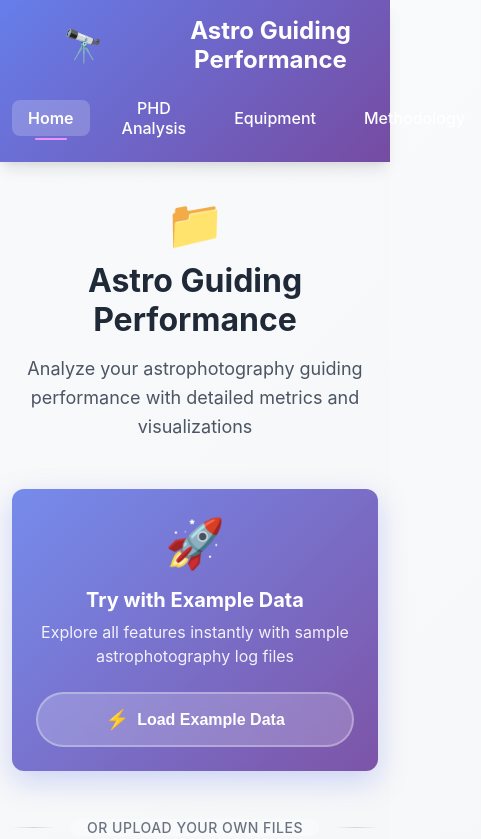
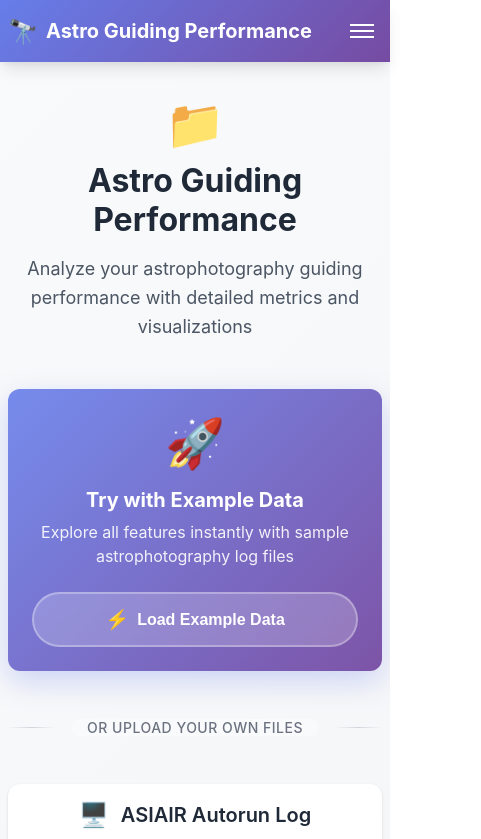
Before and after one commit to metalglove/astro-guiding-performance, a Vue app in the folder web/agp/: page / in a window 390 px wide. Shown: the top 839 px of the page, 481 px wide, since content can reach past the window. Built offline with nearby package versions, Linux system fonts and the light colour scheme; what chartjs-plugin-zoom would draw is missing.

Commit message:
feat(nav): implement responsive mobile menu with accessibility features

```diff
--- a/web/agp/src/App.vue
+++ b/web/agp/src/App.vue
@@ -7,11 +7,20 @@
             <span class="icon">🔭</span>
             Astro Guiding Performance
           </h1>
-          <nav class="app-nav">
-            <router-link to="/" class="nav-link">Home</router-link>
-            <router-link to="/phd" class="nav-link">PHD Analysis</router-link>
-            <router-link to="/equipment" class="nav-link">Equipment</router-link>
-            <router-link to="/methodology" class="nav-link">Methodology</router-link>
+          <button
+            class="mobile-menu-toggle"
+            @click="isMobileMenuOpen = !isMobileMenuOpen"
+            :class="{ 'active': isMobileMenuOpen }"
+          >
+            <span class="hamburger-line"></span>
+            <span class="hamburger-line"></span>
+            <span class="hamburger-line"></span>
+          </button>
+          <nav class="app-nav" :class="{ 'mobile-open': isMobileMenuOpen }">
+            <router-link to="/" class="nav-link" @click="closeMobileMenu">Home</router-link>
+            <router-link to="/phd" class="nav-link" @click="closeMobileMenu">PHD Analysis</router-link>
+            <router-link to="/equipment" class="nav-link" @click="closeMobileMenu">Equipment</router-link>
+            <router-link to="/methodology" class="nav-link" @click="closeMobileMenu">Methodology</router-link>
           </nav>
         </div>
       </div>
@@ -23,6 +32,51 @@
     </main>
   </div>
 </template>
+
+<script lang="ts">
+import { defineComponent, ref, onMounted, onUnmounted } from 'vue';
+
+export default defineComponent({
+  name: 'App',
+  setup() {
+    const isMobileMenuOpen = ref(false);
+
+    const closeMobileMenu = () => {
+      isMobileMenuOpen.value = false;
+    };
+
+    const handleClickOutside = (event: Event) => {
+      const target = event.target as HTMLElement;
+      const header = document.querySelector('.app-header');
+
+      if (isMobileMenuOpen.value && header && !header.contains(target)) {
+        closeMobileMenu();
+      }
+    };
+
+    const handleEscapeKey = (event: KeyboardEvent) => {
+      if (event.key === 'Escape' && isMobileMenuOpen.value) {
+        closeMobileMenu();
+      }
+    };
+
+    onMounted(() => {
+      document.addEventListener('click', handleClickOutside);
+      document.addEventListener('keydown', handleEscapeKey);
+    });
+
+    onUnmounted(() => {
+      document.removeEventListener('click', handleClickOutside);
+      document.removeEventListener('keydown', handleEscapeKey);
+    });
+
+    return {
+      isMobileMenuOpen,
+      closeMobileMenu,
+    };
+  },
+});
+</script>
 
 <style>
 :root {
@@ -210,18 +264,113 @@ body {
   background-color: var(--gray-300);
 }
 
+/* Mobile menu toggle button */
+.mobile-menu-toggle {
+  display: none;
+  flex-direction: column;
+  background: none;
+  border: none;
+  cursor: pointer;
+  padding: 0.5rem;
+  gap: 0.25rem;
+  z-index: 101;
+}
+
+.mobile-menu-toggle:focus {
+  outline: 2px solid rgba(255, 255, 255, 0.5);
+  outline-offset: 2px;
+}
+
+.hamburger-line {
+  width: 24px;
+  height: 2px;
+  background-color: var(--white);
+  transition: all 0.3s ease;
+  transform-origin: center;
+}
+
+.mobile-menu-toggle.active .hamburger-line:nth-child(1) {
+  transform: rotate(45deg) translate(5px, 5px);
+}
+
+.mobile-menu-toggle.active .hamburger-line:nth-child(2) {
+  opacity: 0;
+}
+
+.mobile-menu-toggle.active .hamburger-line:nth-child(3) {
+  transform: rotate(-45deg) translate(7px, -6px);
+}
+
 @media (max-width: 768px) {
   .header-content {
-    flex-direction: column;
-    text-align: center;
+    flex-wrap: nowrap;
+    justify-content: space-between;
+  }
+
+  .mobile-menu-toggle {
+    display: flex;
   }
 
   .app-nav {
-    gap: 1rem;
+    position: absolute;
+    top: 100%;
+    left: 0;
+    right: 0;
+    background: linear-gradient(135deg, var(--primary-color) 0%, var(--secondary-color) 100%);
+    flex-direction: column;
+    gap: 0;
+    padding: 1rem 0;
+    box-shadow: var(--shadow-lg);
+    transform: translateY(-100%);
+    opacity: 0;
+    visibility: hidden;
+    transition: all 0.3s ease;
+    z-index: 100;
+  }
+
+  .app-nav.mobile-open {
+    transform: translateY(0);
+    opacity: 1;
+    visibility: visible;
+  }
+
+  .nav-link {
+    display: block;
+    padding: 0.75rem 1.5rem;
+    border-radius: 0;
+    margin: 0;
+    border-bottom: 1px solid rgba(255, 255, 255, 0.1);
+  }
+
+  .nav-link:last-child {
+    border-bottom: none;
+  }
+
+  .nav-link.router-link-exact-active::after {
+    display: none;
+  }
+
+  .nav-link.router-link-exact-active {
+    background-color: rgba(255, 255, 255, 0.2);
+    border-left: 4px solid var(--accent-color);
   }
 
   .container {
     padding: 0 0.75rem;
   }
 }
+
+@media (max-width: 480px) {
+  .app-title {
+    font-size: 1.25rem;
+  }
+
+  .app-title .icon {
+    font-size: 1.5rem;
+  }
+
+  .container {
+    padding: 0 0.5rem;
+  }
+}
 </style>
```
Also changed, not shown: 1 other file (tests, documents, lock files or other folders).
